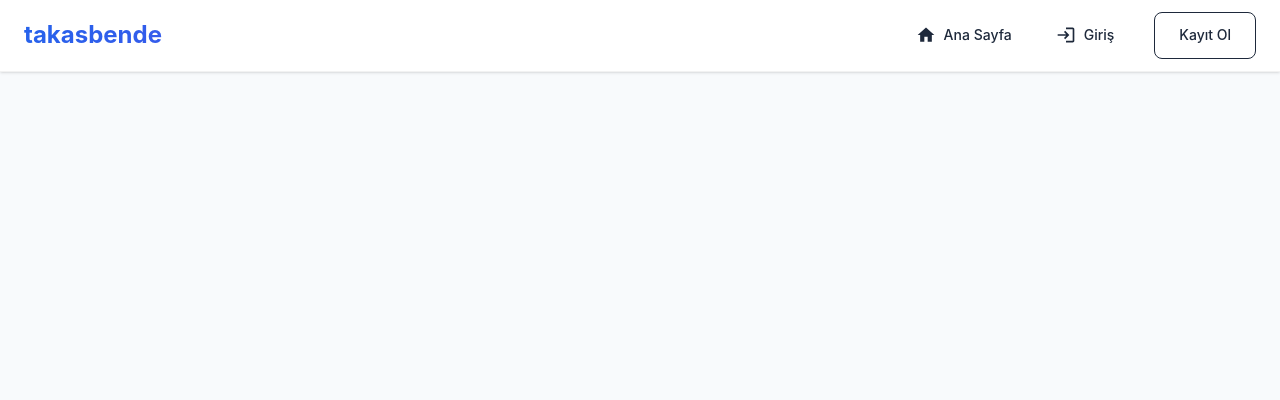
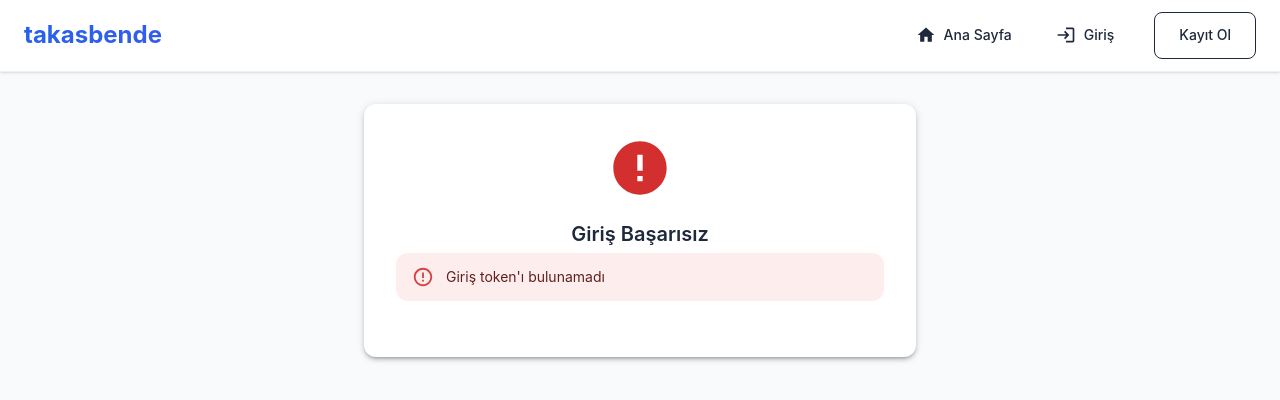
Before and after one commit to ErencanAcioglu/takasbende, a React (Create React App) app in the folder tradagora/frontend/: page /auth/callback in a window 1280 px wide. Shown: the top 400 px of the page. Built offline with nearby package versions, Linux system fonts and the light colour scheme; the HTML template or start-up script is replaced by a standard one.

Commit message:
Add Google OAuth callback route and fix EmailJS template variables

```diff
--- a/tradagora/frontend/src/App.tsx
+++ b/tradagora/frontend/src/App.tsx
@@ -12,6 +12,7 @@ import CreateListing from './pages/CreateListing';
 import ListingDetail from './pages/ListingDetail';
 import Profile from './pages/Profile';
 import VerifyEmail from './pages/VerifyEmail';
+import AuthCallback from './pages/AuthCallback';
 import ProtectedRoute from './components/ProtectedRoute';
 
 const theme = createTheme({
@@ -126,6 +127,7 @@ function App() {
               <Route path="/login" element={<Login />} />
               <Route path="/register" element={<Register />} />
               <Route path="/verify-email" element={<VerifyEmail />} />
+              <Route path="/auth/callback" element={<AuthCallback />} />
               <Route
                 path="/dashboard"
                 element={
--- a/tradagora/frontend/src/contexts/AuthContext.tsx
+++ b/tradagora/frontend/src/contexts/AuthContext.tsx
@@ -119,7 +119,7 @@ export const AuthProvider: React.FC<AuthProviderProps> = ({ children }) => {
           'service_4z9z1jm',
           'template_35x4p5e',
           {
-            email: email,
+            to_email: email,
             full_name: fullName,
             verification_link: verificationLink,
           }
--- /dev/null
+++ b/tradagora/frontend/src/pages/AuthCallback.tsx
@@ -0,0 +1,108 @@
+import React, { useEffect, useState } from 'react';
+import { useNavigate, useSearchParams } from 'react-router-dom';
+import {
+  Container,
+  Paper,
+  Typography,
+  Box,
+  CircularProgress,
+  Alert,
+} from '@mui/material';
+import { CheckCircle, Error } from '@mui/icons-material';
+import { useAuth } from '../contexts/AuthContext';
+
+const AuthCallback: React.FC = () => {
+  const [loading, setLoading] = useState(true);
+  const [success, setSuccess] = useState(false);
+  const [error, setError] = useState('');
+  const [searchParams] = useSearchParams();
+  const navigate = useNavigate();
+  const { login } = useAuth();
+
+  useEffect(() => {
+    const token = searchParams.get('token');
+    const error = searchParams.get('error');
+
+    if (error) {
+      setError('Google ile giriş yapılırken hata oluştu');
+      setLoading(false);
+      return;
+    }
+
+    if (!token) {
+      setError('Giriş token\'ı bulunamadı');
+      setLoading(false);
+      return;
+    }
+
+    // Token'ı localStorage'a kaydet ve kullanıcıyı login yap
+    try {
+      localStorage.setItem('token', token);
+
+      // Token'dan kullanıcı bilgilerini çıkar (JWT decode)
+      const payload = JSON.parse(atob(token.split('.')[1]));
+
+      const user = {
+        id: payload.id,
+        email: payload.email,
+        fullName: payload.full_name || 'Google User',
+        phone: payload.phone
+      };
+
+      localStorage.setItem('user', JSON.stringify(user));
+
+      setSuccess(true);
+
+      // Dashboard'a yönlendir
+      setTimeout(() => {
+        navigate('/dashboard');
+      }, 2000);
+
+    } catch (err) {
+      setError('Token işlenirken hata oluştu');
+    } finally {
+      setLoading(false);
+    }
+  }, [searchParams, navigate]);
+
+  if (loading) {
+    return (
+      <Container component="main" maxWidth="sm" sx={{ py: 4 }}>
+        <Paper elevation={3} sx={{ padding: 4, textAlign: 'center' }}>
+          <CircularProgress sx={{ mb: 2 }} />
+          <Typography variant="h6">Google ile giriş yapılıyor...</Typography>
+        </Paper>
+      </Container>
+    );
+  }
+
+  return (
+    <Container component="main" maxWidth="sm" sx={{ py: 4 }}>
+      <Paper elevation={3} sx={{ padding: 4, textAlign: 'center' }}>
+        {success ? (
+          <>
+            <CheckCircle sx={{ fontSize: 64, color: 'success.main', mb: 2 }} />
+            <Typography variant="h4" gutterBottom>
+              Giriş Başarılı!
+            </Typography>
+            <Typography variant="body1" color="text.secondary" sx={{ mb: 3 }}>
+              Google hesabınızla başarıyla giriş yaptınız. Dashboard'a yönlendiriliyorsunuz...
+            </Typography>
+          </>
+        ) : (
+          <>
+            <Error sx={{ fontSize: 64, color: 'error.main', mb: 2 }} />
+            <Typography variant="h4" gutterBottom>
+              Giriş Başarısız
+            </Typography>
+            <Alert severity="error" sx={{ mb: 3 }}>
+              {error}
+            </Alert>
+          </>
+        )}
+      </Paper>
+    </Container>
+  );
+};
+
+export default AuthCallback;
```
